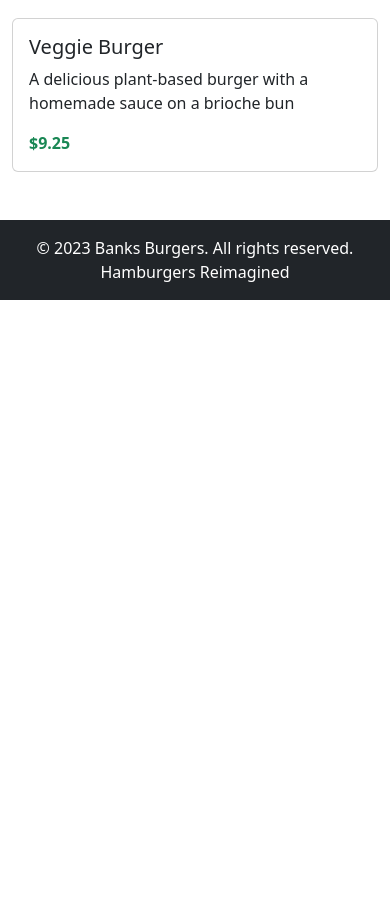
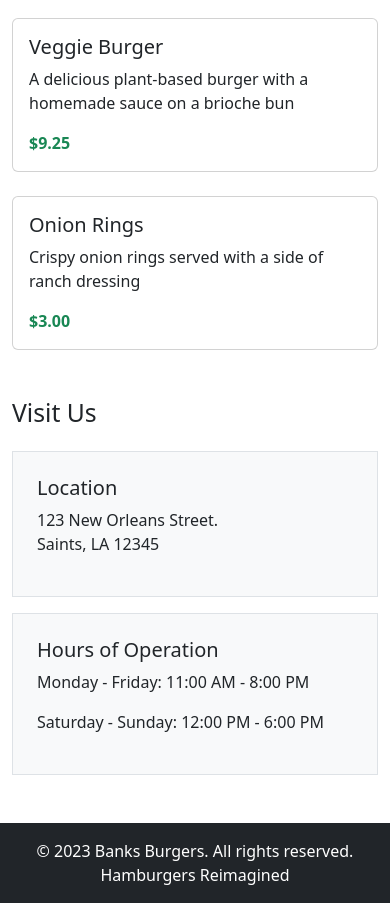
Before and after one commit to Ijbanks/food-truck-site, a plain HTML site: page index.html in a window 390 px wide. Shown: the part 703-1606 px from the top of the page. Before the commit the page ends 1003 px from the top, so only its background shows below. Drawn offline with nearby package versions, Linux system fonts and the light colour scheme.

Commit message:
Add responsive cards and visit section

```diff
--- a/index.html
+++ b/index.html
@@ -19,7 +19,7 @@
             <div class="row g-4">
 
                 <!-- Card 1 -->
-                <div class="col-md-4">
+                <div class="col-12 col-md-6 col-lg-4">
                     <div class="card h-100">
                         <div class="card-body">
                             <h3 class="card-title h5"> Shrimp Burger </h3>
@@ -29,7 +29,7 @@
                     </div>
                 </div>
                 <!-- Card 2 -->
-               <div class="col-md-4">
+               <div class="col-12 col-md-6 col-lg-4">
                     <div class="card h-100">
                         <div class="card-body">
                             <h3 class="card-title h5"> Crab Cake Burger </h3>
@@ -41,7 +41,7 @@
 
 
                 <!-- Card 3 -->
-                 <div class="col-md-4">
+                 <div class="col-12 col-md-6 col-lg-4">
                     <div class="card h-100">
                         <div class="card-body">
                             <h3 class="card-title h5"> Veggie Burger </h3>
@@ -50,8 +50,45 @@
                          </div>
                     </div>
                 </div>
+
+
+                <!-- Card 4 -->
+                <div class="col-12 col-md-6 col-lg-4">
+                    <div class="card h-100">
+                        <div class="card-body">
+                            <h3 class="card-title h5"> Onion Rings </h3>
+                            <p class="card-text"> Crispy onion rings served with a side of ranch dressing </p>
+                            <p class="fw-bold text-success mb-0"> $3.00 </p>
+                         </div>
+                    </div>
+                </div>
+
             </div>
         </section>
+
+        <section id="visit" class="mt-5">
+            <h2 class="mb-4">Visit Us</h2>
+            <div class="d-flex flex-column flex-md-row gap-3">
+
+                <!--Box 1-->
+                <div class="p-4 bg-light border flex-fill">
+                    <h3 class="h5">Location</h3>
+                    <p> 123 New Orleans Street.<br> Saints, LA 12345 </p>
+
+                </div>
+                <!--Box 2-->
+                <div class="p-4 bg-light border flex-fill">
+                    <h3 class="h5">Hours of Operation</h3>
+                    <p> Monday - Friday: 11:00 AM - 8:00 PM </p>
+                    <p> Saturday - Sunday: 12:00 PM - 6:00 PM </p>
+                </div>
+
+                </div>
+
+            </div>
+
+        </section>
+
     </main>
 
     <footer class="bg-dark text-white text-center py-3">
```
